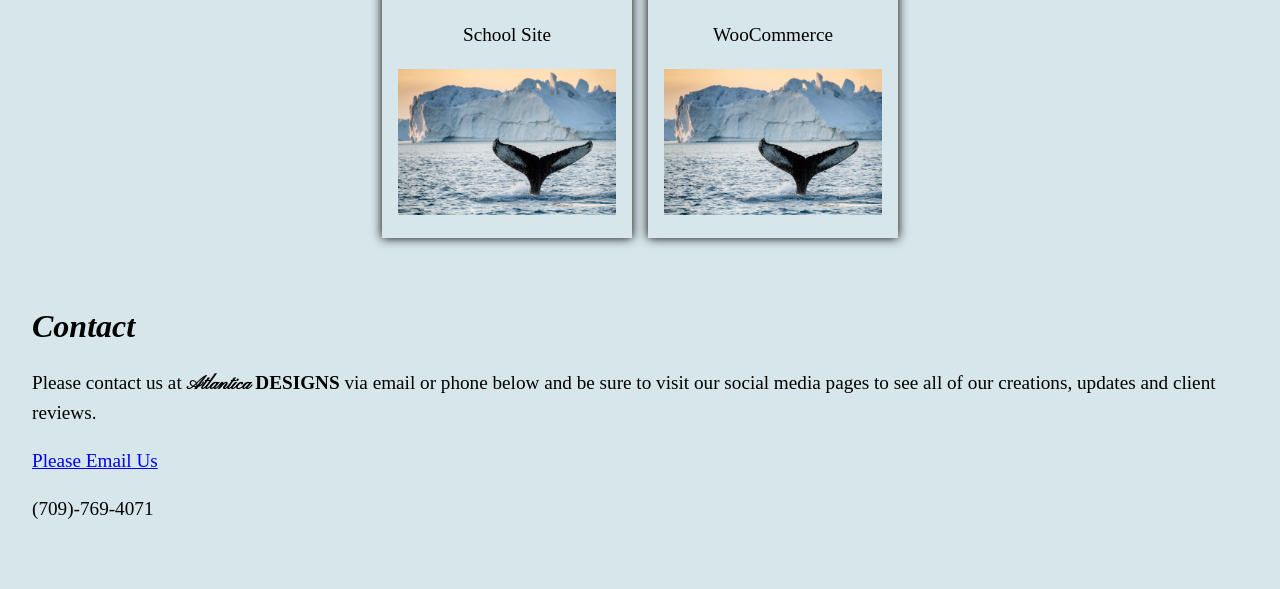
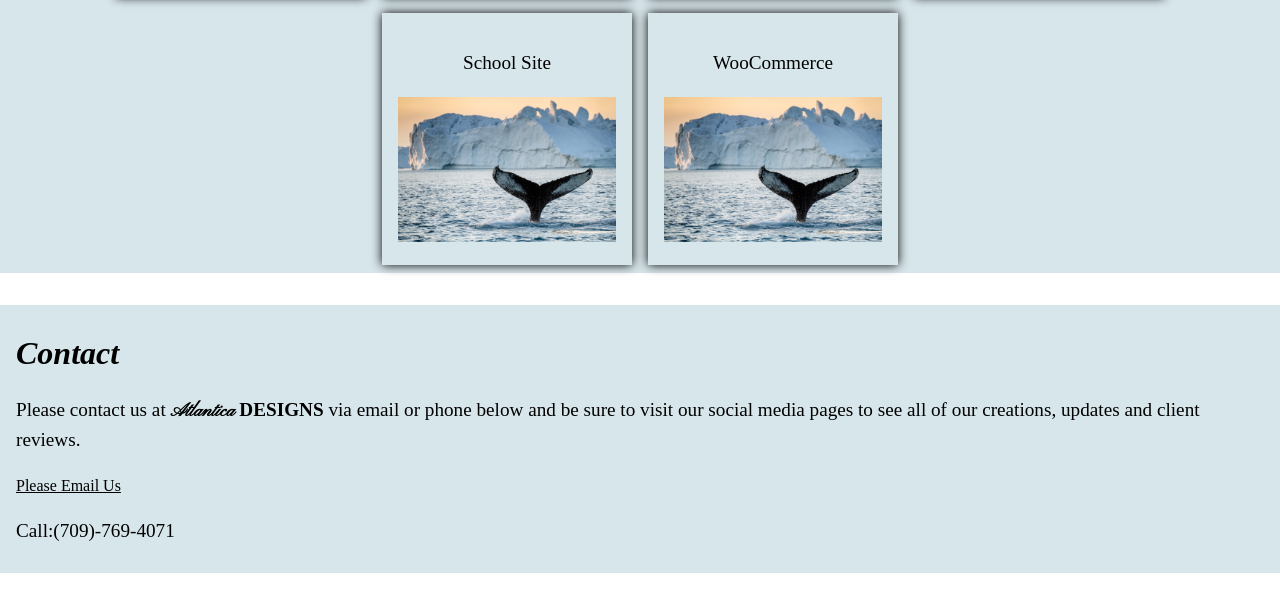
Before and after one commit to StephieHillier4/landing-page, a plain HTML site: page index.html in a window 1280 px wide. Shown: the part 1982-2571 px from the top of the page. Drawn offline with Linux system fonts and the light colour scheme; a web font is replaced by a local one.

Commit message:
corrected some grammer errors in my sections

```diff
--- a/index.html
+++ b/index.html
@@ -74,7 +74,8 @@
 
                 <section class="combined-section">
                      <h2>About</h2>
-                     <p>On both a professional and personal level, nowing who your putting your trust in when it comes to your business is incredibly important. Welcome to <span class="special-word">Atlantica</span> <b>DESIGNS</b>, a company you can know and trust. My name is Stephanie Annabelle Hillier and I am the proud founder/owner of <span class="special-word">Atlantica</span> <b>DESIGNS</b>. I am from a small island off the south of Newfoundland, Canada's most easterly province which was the inspiration for the name. I grew up on the Atlantic ocean and it was some of the most special memories in my life and my goal for this company is to bring special memories, creativity and trust to our clients as they enter an important phase in their lives when starting a new business.</p>
+                     <p>On both a professional and personal level, nowing who your putting your trust in when it comes to your business is incredibly important. Welcome to <span class="special-word">Atlantica</span> <b>DESIGNS</b>, a company you can know and trust. My name is Stephanie Annabelle Hillier and I am the proud founder/owner of <span class="special-word">Atlantica</span> <b>DESIGNS</b>. I am from a small island off the south of Newfoundland, Canada's most easterly province, which was the inspiration for the name. I grew up on the Atlantic ocean and it was some of the most special memories in my life and my goal for this company is to bring special memories, creativity and trust to our clients as they enter an important phase in their lives when starting a new business.</p>
+                </section>
 
 
 
@@ -131,9 +132,12 @@
                     <h2>Contact</h2>
                     <p>Please contact us at <span class="special-word">Atlantica</span> <b>DESIGNS</b> via email or phone below and be sure to visit our social media pages to see all of our creations, updates and client reviews.</p>
                     <p>
+
+                    <div class="email">
                         <a href="mailto:stephanieannabelle@atlanticadesigns.com">Please Email Us</a>
+                    </div>
                     </p>
-                    <p>(709)-769-4071</p>
+                    <p>Call:(709)-769-4071</p>
                 </section>
 
             </main>
```
